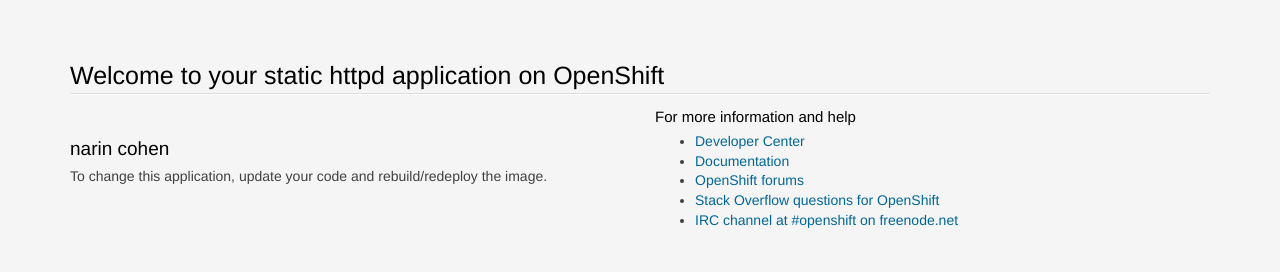
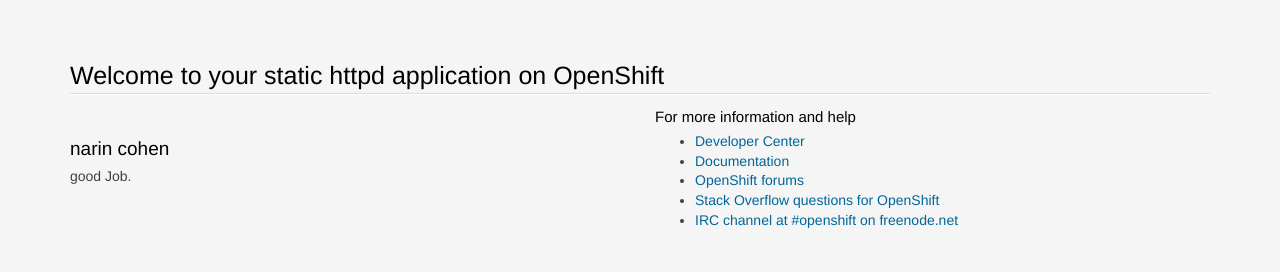
Before and after one commit to narincohen/http, a plain HTML site: page index.html in a window 1280 px wide. Shown: the top 272 px of the page. Drawn offline with Linux system fonts and the light colour scheme.

Commit message:
Update index.html

```diff
--- a/index.html
+++ b/index.html
@@ -215,7 +215,7 @@
     <section class='col-xs-12 col-sm-6 col-md-6'>
       <section>
         <h2>narin cohen</h2>
-          <p>To change this application, update your code and rebuild/redeploy the image.</p>
+          <p>good Job.</p>
       </section>
     </section>
     <section class="col-xs-12 col-sm-6 col-md-6">
```
